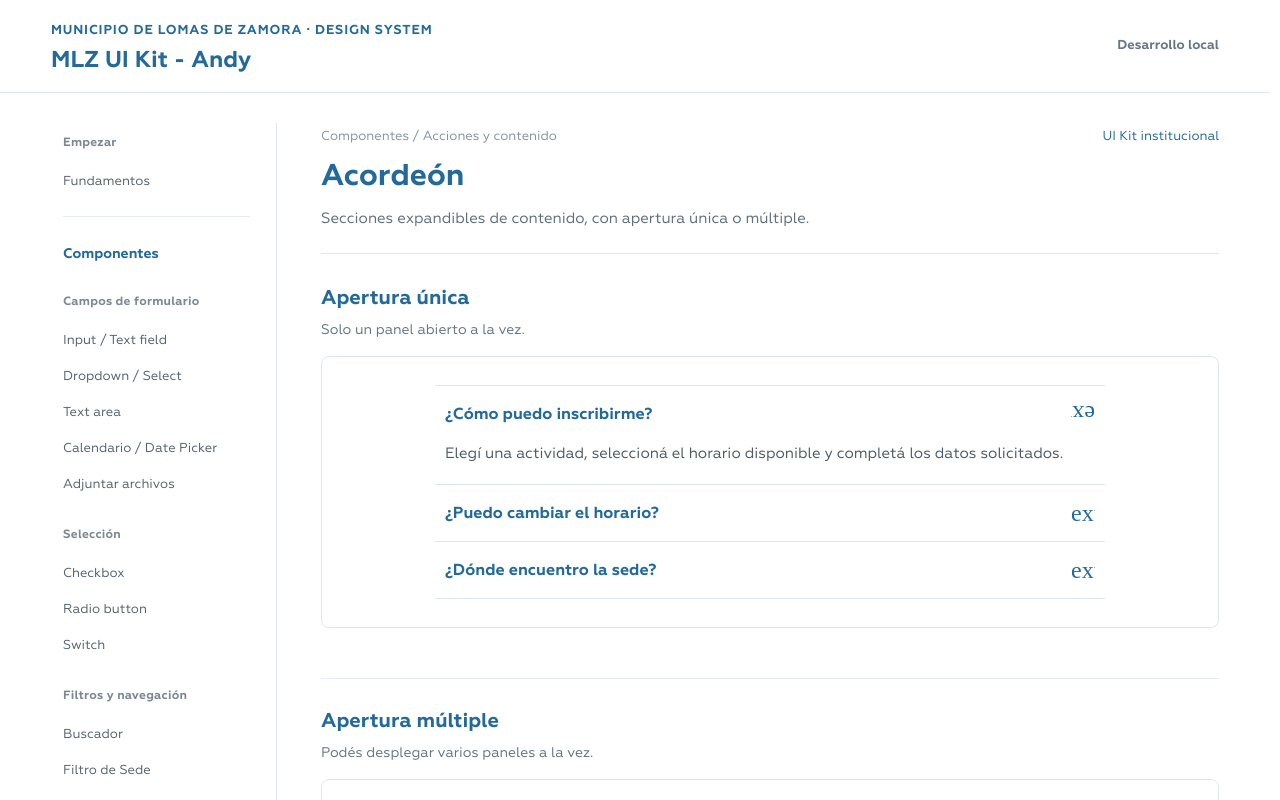
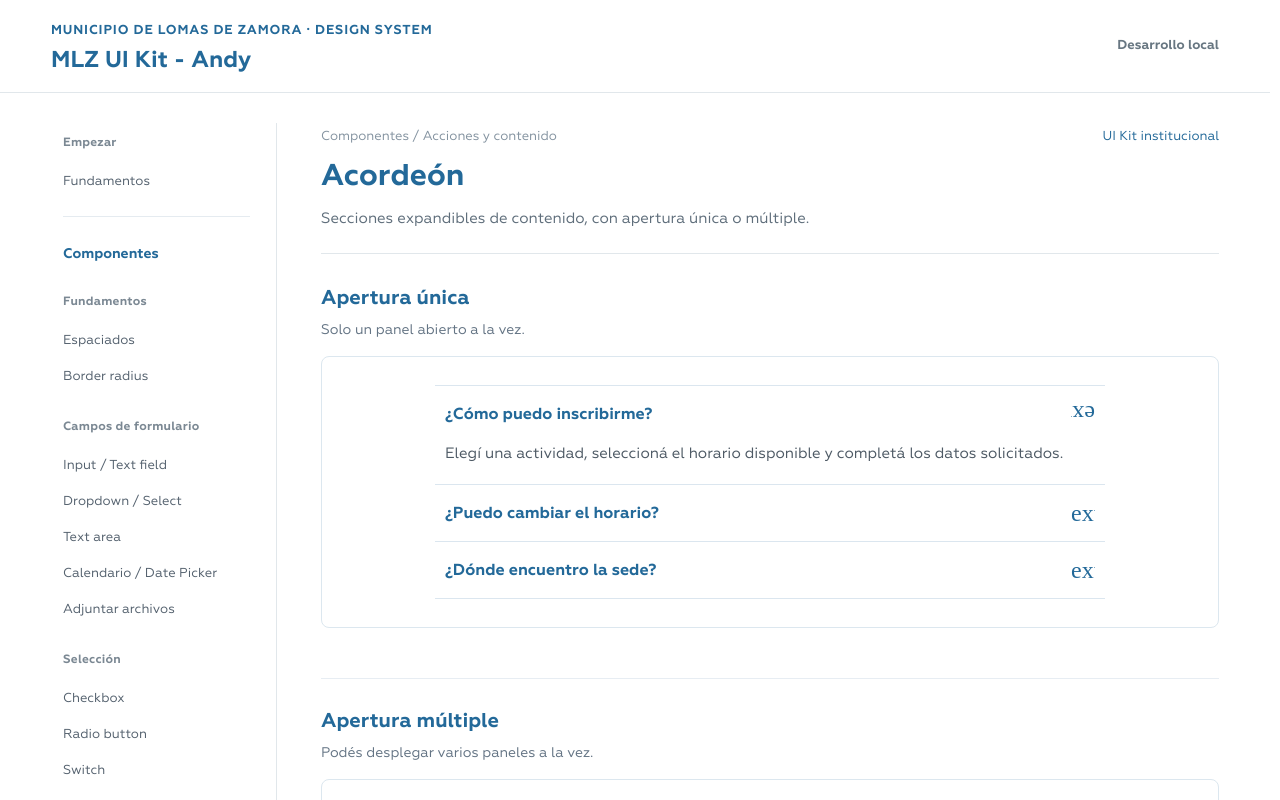
Before and after one commit to SantiagoM96/mlz-muni, a React (Vite) app: page /ui-kit-andy/componentes/acordeon in a window 1280 px wide. Shown: the top 800 px of the page. Built offline with nearby package versions, Linux system fonts and the light colour scheme; a web font is replaced by a local one.

Commit message:
feat(andy): add Espaciados and Border radius as standalone foundation guides in sidebar

```diff
--- a/src/pages/andy-kit/AndyKitPage.tsx
+++ b/src/pages/andy-kit/AndyKitPage.tsx
@@ -8,6 +8,7 @@ import { AndyActivityCardGallery } from './AndyActivityCards';
 import { AndyScrollbarGallery } from './AndyScrollbarGallery';
 import { AndyTagPaletteGallery } from './AndyTagPaletteGallery';
 import { AndyButtonMatrix } from './AndyButtonMatrix';
+import { AndySpacingGuide, AndyRadiusGuide } from './AndyGeometryGuides';
 import './andy-kit.css';
 
 const categories = [
@@ -22,6 +23,7 @@ const categories = [
 ] as const;
 type Category = typeof categories[number]['id'];
 const componentGroups=[
+ {title:'Fundamentos',items:[['espaciados','Espaciados'],['border-radius','Border radius']]},
  {title:'Campos de formulario',items:[['input','Input / Text field'],['select','Dropdown / Select'],['textarea','Text area'],['calendario','Calendario / Date Picker'],['adjuntos','Adjuntar archivos']]},
  {title:'Selección',items:[['checkbox','Checkbox'],['radio','Radio button'],['switch','Switch']]},
  {title:'Filtros y navegación',items:[['buscador','Buscador'],['sede','Filtro de Sede'],['edad','Filtro de Edad'],['mas-filtros','Más filtros'],['ordenar','Ordenar por'],['scrollbars','Barras de scroll']]},
@@ -30,6 +32,8 @@ const componentGroups=[
 type ComponentId=typeof componentGroups[number]['items'][number][0];
 const componentEntries:ReadonlyArray<readonly [ComponentId,string]>=componentGroups.flatMap(group=>group.items as ReadonlyArray<readonly [ComponentId,string]>);
 const componentMeta:Record<ComponentId,{description:string;category:string}>={
+ espaciados:{description:'Escala oficial 2–64 px de gaps, márgenes y padding de todos los componentes.',category:'Fundamentos'},
+ 'border-radius':{description:'Escala semántica de redondeos para controles, paneles, tarjetas y drawers.',category:'Fundamentos'},
  input:{description:'Campos de una línea con estados de reposo, hover, foco, completo, error y deshabilitado.',category:'Campos de formulario'},
  select:{description:'Selección única, múltiple y con búsqueda; menús desktop y drawers mobile.',category:'Campos de formulario'},
  textarea:{description:'Campos de texto multilínea y sus estados.',category:'Campos de formulario'},
@@ -140,6 +144,8 @@ function AccordionDemo({multiple=false}:{multiple?:boolean}){
  </div>)}</div>;
 }
 function ComponentDetails({id}:{id:ComponentId}){
+ if(id==='espaciados')return <AndySpacingGuide/>;
+ if(id==='border-radius')return <AndyRadiusGuide/>;
  const formType:{[k:string]:'text'|'dropdown'|'textarea'|'date'|'upload'}={input:'text',select:'dropdown',textarea:'textarea',calendario:'date',adjuntos:'upload'};
  if(formType[id])return <ComponentExample title="Variantes y estados" description="Todos los estados se muestran juntos en una sola caja, con las variantes interactivas debajo.">
   <FormStateMatrix onlyFamily={formType[id]}/></ComponentExample>;
```
